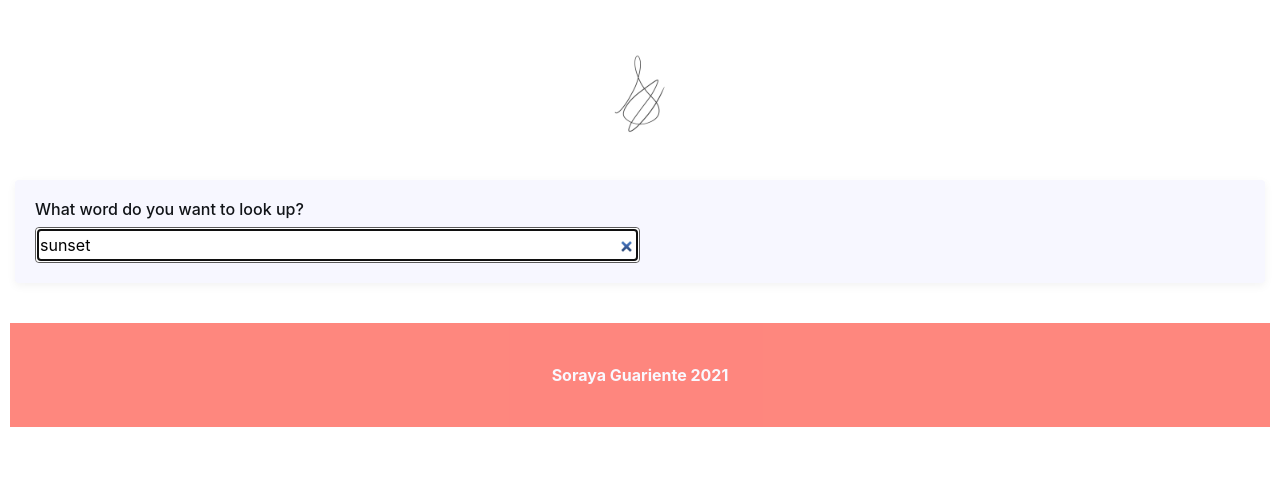
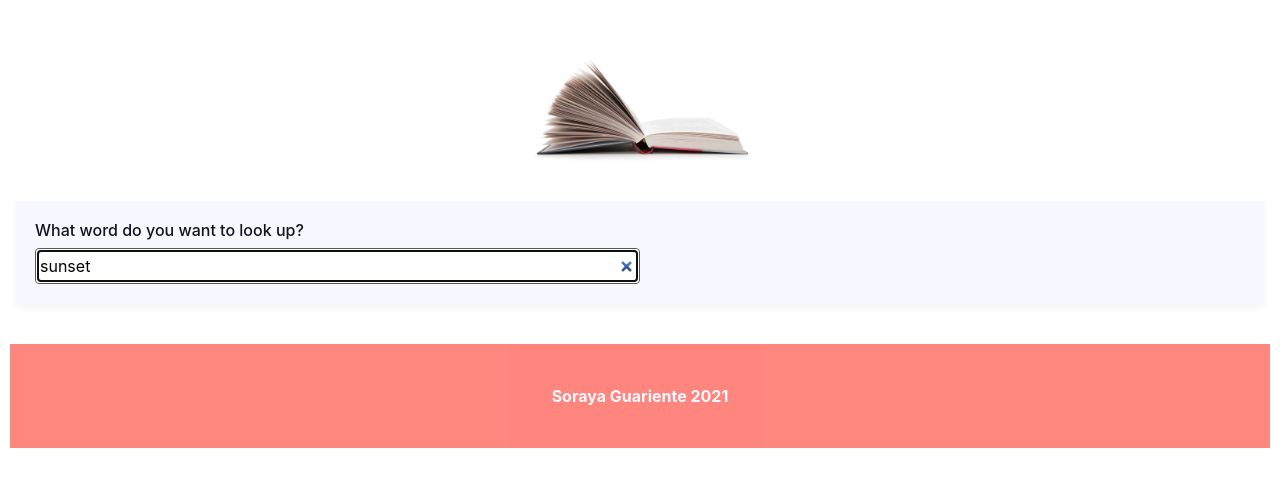
Before and after one commit to sorayaguariente/dictionary-project, a React (Create React App) app: page / in a window 1280 px wide. Shown: the top 486 px of the page. Built offline with nearby package versions, Linux system fonts and the light colour scheme; no server answers.

Commit message:
changed the image

```diff
--- a/src/App.css
+++ b/src/App.css
@@ -6,10 +6,9 @@
   margin: 30px 0;
 }
 .App img {
-  max-width: 200px;
+  max-width: 250px;
   display: block;
   margin: 0 auto;
-  text-align: right;
 }
 .App .App-footer {
   text-align: center;
--- a/src/App.js
+++ b/src/App.js
@@ -1,4 +1,4 @@
-import signature from "./signature.png";
+import book from "./book.png";
 import "./App.css";
 import Dictionary from "./Dictionary";
 
@@ -6,7 +6,7 @@ export default function App() {
   return (
     <div className="App">
       <header className="App-header">
-        <img src={signature} className="img-fluid App-logo" alt="logo" />
+        <img src={book} className="img-fluid App-logo" alt="logo" />
       </header>
       <main>
         <Dictionary defaultKeyWord="sunset" />
```
Also changed, not shown: src/book.png (added).
